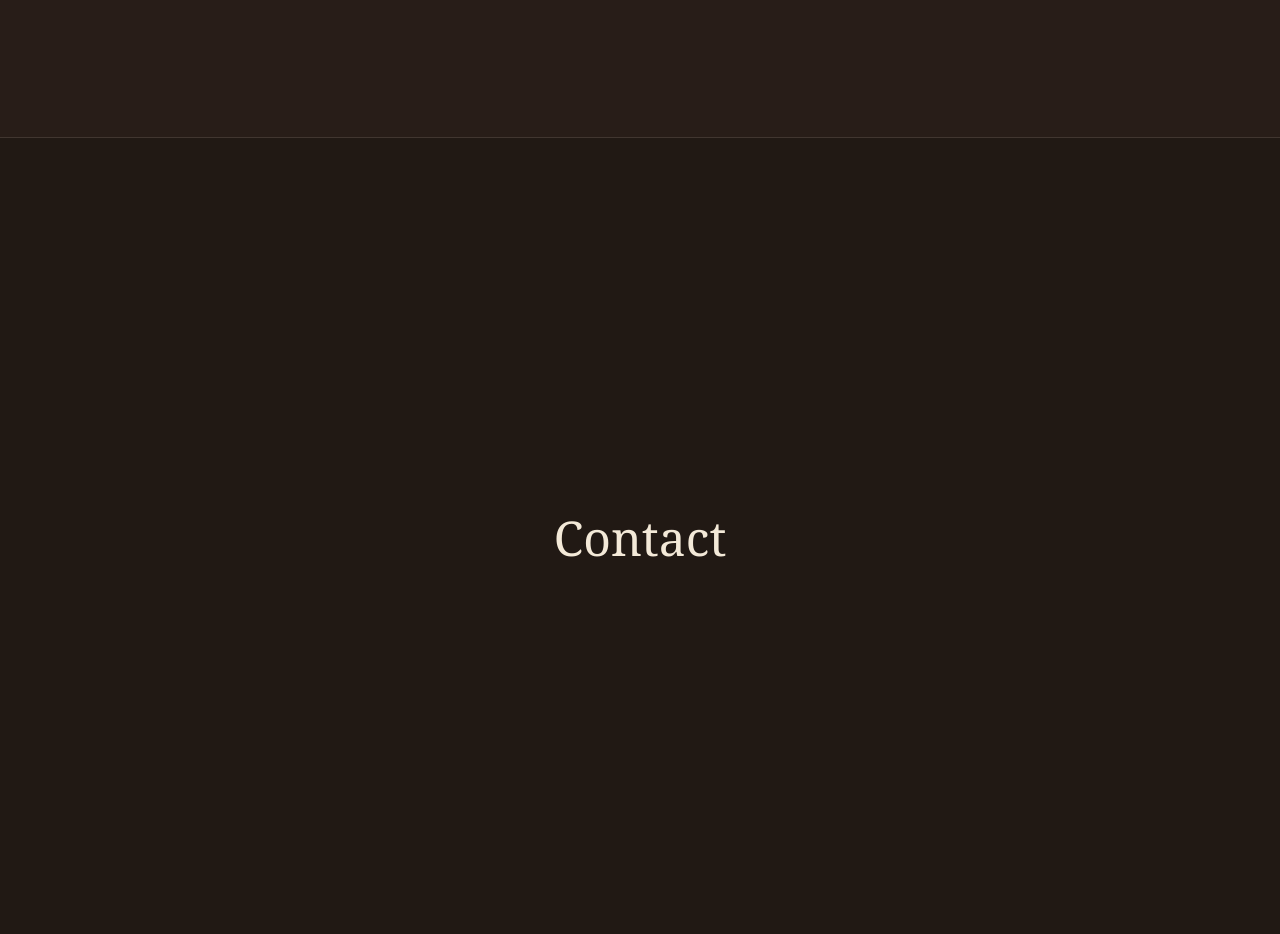
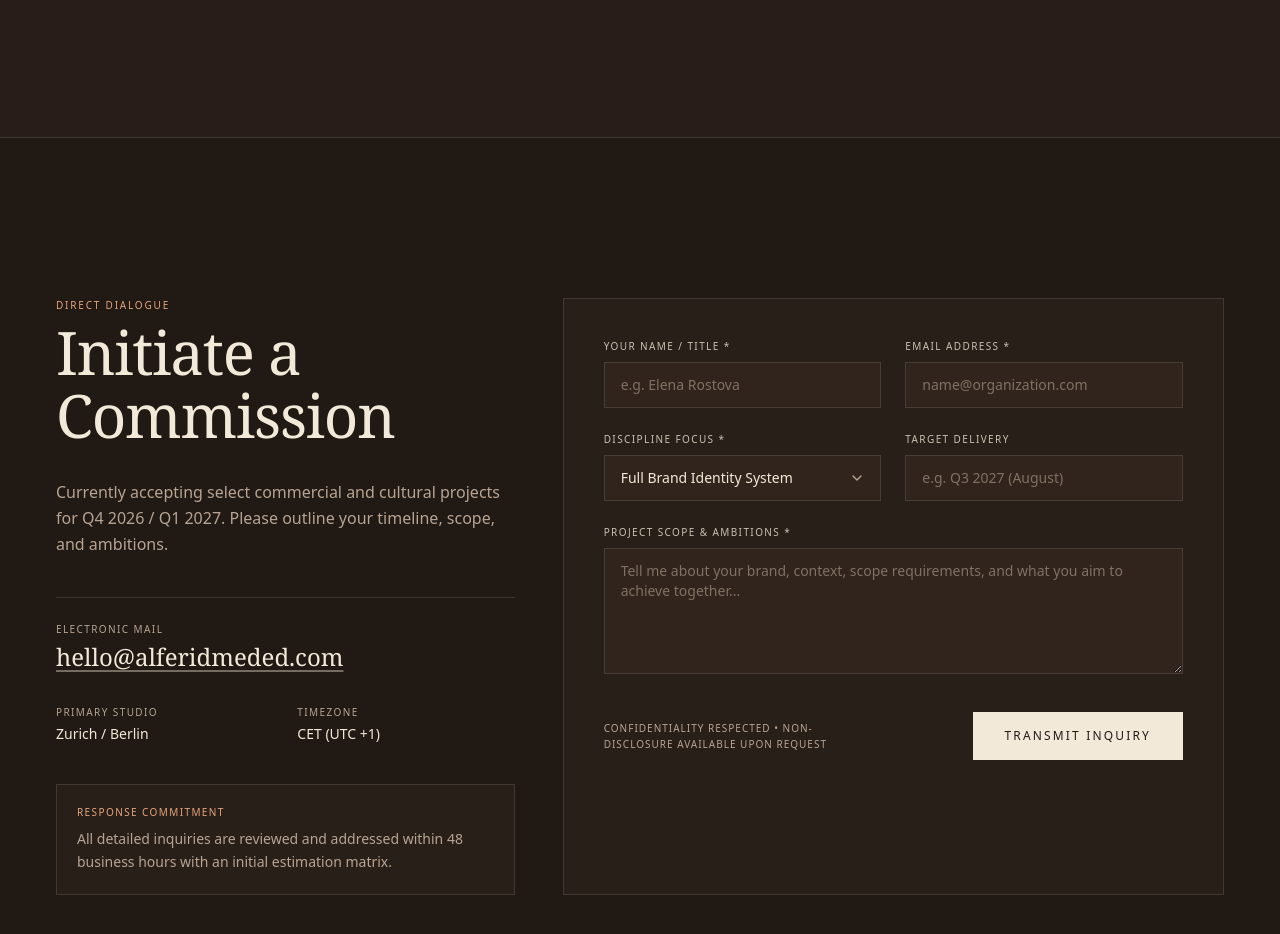
Before and after one commit to Kalx6/alferid-portfolio, a React (Vite) app: page / in a window 1280 px wide. Shown: the part 6440-7374 px from the top of the page. Built offline with nearby package versions, Linux system fonts and the light colour scheme.

Commit message:
feat: add contact section with validated, non-submitting form

```diff
--- /dev/null
+++ b/src/components/sections/Contact.jsx
@@ -0,0 +1,214 @@
+import { useState } from 'react'
+import { ChevronDown } from 'lucide-react'
+import Container from '../ui/Container'
+import Button from '../ui/Button'
+import { contact } from '../../data/contact'
+
+const emailPattern = /^[^\s@]+@[^\s@]+\.[^\s@]+$/
+
+const controlClasses =
+  'w-full border bg-surface-raised/40 px-4 py-3 text-sm text-foreground transition-colors placeholder:text-muted/60 focus:border-highlight/60'
+
+function Field({ id, label, required, error, className = '', children }) {
+  return (
+    <div className={className}>
+      <label
+        htmlFor={id}
+        className="block text-[10px] uppercase tracking-[0.14em] text-foreground/80"
+      >
+        {label}
+        {required && <span aria-hidden="true"> *</span>}
+      </label>
+      <div className="mt-2">{children}</div>
+      {error && (
+        <p id={`${id}-error`} className="mt-2 text-xs text-red-300">
+          {error}
+        </p>
+      )}
+    </div>
+  )
+}
+
+export default function Contact() {
+  const [errors, setErrors] = useState({})
+  const [notice, setNotice] = useState(false)
+
+  const control = (name) => ({
+    id: `contact-${name}`,
+    name,
+    'aria-invalid': errors[name] ? true : undefined,
+    'aria-describedby': errors[name] ? `contact-${name}-error` : undefined,
+    className: `${controlClasses} ${errors[name] ? 'border-red-400/70' : 'border-line'}`,
+  })
+
+  function handleChange(event) {
+    const { name } = event.target
+    setNotice(false)
+    if (errors[name]) {
+      setErrors((prev) => {
+        const next = { ...prev }
+        delete next[name]
+        return next
+      })
+    }
+  }
+
+  function handleSubmit(event) {
+    event.preventDefault()
+    const data = Object.fromEntries(new FormData(event.currentTarget))
+    const next = {}
+
+    if (!data.name.trim()) next.name = 'Please enter your name.'
+    if (!data.email.trim()) next.email = 'Please enter your email address.'
+    else if (!emailPattern.test(data.email.trim())) next.email = 'Please enter a valid email address.'
+    if (!data.scope.trim()) next.scope = 'Please describe your project.'
+
+    setErrors(next)
+    const firstInvalid = Object.keys(next)[0]
+    if (firstInvalid) {
+      setNotice(false)
+      document.getElementById(`contact-${firstInvalid}`)?.focus()
+      return
+    }
+
+    // Prototype: no sending service is connected yet, so nothing is submitted anywhere.
+    setNotice(true)
+  }
+
+  return (
+    <section id="contact" aria-labelledby="contact-heading" className="py-24 lg:py-40">
+      <Container className="grid gap-16 lg:grid-cols-12 lg:gap-12">
+        <div className="lg:col-span-5">
+          <p className="text-[10px] uppercase tracking-[0.18em] text-label">{contact.label}</p>
+          <h2
+            id="contact-heading"
+            className="mt-2 max-w-sm font-serif text-5xl leading-[1.05] tracking-[-0.02em] lg:text-6xl"
+          >
+            {contact.title}
+          </h2>
+          <p className="mt-8 max-w-md leading-relaxed text-muted">{contact.intro}</p>
+
+          <div className="mt-10 border-t border-line pt-6">
+            <p className="text-[10px] uppercase tracking-[0.14em] text-muted">Electronic Mail</p>
+            <a
+              href={`mailto:${contact.email}`}
+              className="mt-1 inline-block font-serif text-2xl underline decoration-foreground/40 underline-offset-4 transition-colors hover:decoration-foreground"
+            >
+              {contact.email}
+            </a>
+
+            <dl className="mt-8 grid grid-cols-2 gap-6">
+              <div>
+                <dt className="text-[10px] uppercase tracking-[0.14em] text-muted">Primary Studio</dt>
+                <dd className="mt-1 text-sm">{contact.studio}</dd>
+              </div>
+              <div>
+                <dt className="text-[10px] uppercase tracking-[0.14em] text-muted">Timezone</dt>
+                <dd className="mt-1 text-sm">{contact.timezone}</dd>
+              </div>
+            </dl>
+          </div>
+
+          <div className="mt-10 border border-line bg-surface/60 p-5">
+            <p className="text-[10px] uppercase tracking-[0.14em] text-label">
+              {contact.response.title}
+            </p>
+            <p className="mt-2 text-sm leading-relaxed text-muted">{contact.response.text}</p>
+          </div>
+        </div>
+
+        <form
+          noValidate
+          onSubmit={handleSubmit}
+          onChange={handleChange}
+          aria-label="Project inquiry"
+          className="border border-line bg-surface/60 p-6 sm:p-8 lg:col-span-7 lg:p-10"
+        >
+          <div className="grid gap-6 sm:grid-cols-2">
+            <Field id="contact-name" label="Your Name / Title" required error={errors.name}>
+              <input
+                type="text"
+                autoComplete="name"
+                placeholder="e.g. Elena Rostova"
+                aria-required="true"
+                {...control('name')}
+              />
+            </Field>
+            <Field id="contact-email" label="Email Address" required error={errors.email}>
+              <input
+                type="email"
+                autoComplete="email"
+                placeholder="name@organization.com"
+                aria-required="true"
+                {...control('email')}
+              />
+            </Field>
+
+            <Field id="contact-discipline" label="Discipline Focus" required>
+              <div className="relative">
+                <select
+                  defaultValue={contact.disciplines[0]}
+                  {...control('discipline')}
+                  className={`${control('discipline').className} appearance-none pr-10`}
+                >
+                  {contact.disciplines.map((option) => (
+                    <option key={option} value={option} className="bg-surface">
+                      {option}
+                    </option>
+                  ))}
+                </select>
+                <ChevronDown
+                  size={16}
+                  aria-hidden="true"
+                  className="pointer-events-none absolute right-4 top-1/2 -translate-y-1/2 text-muted"
+                />
+              </div>
+            </Field>
+            <Field id="contact-delivery" label="Target Delivery">
+              <input type="text" placeholder="e.g. Q3 2027 (August)" {...control('delivery')} />
+            </Field>
+
+            <Field
+              id="contact-scope"
+              label="Project Scope & Ambitions"
+              required
+              error={errors.scope}
+              className="sm:col-span-2"
+            >
+              <textarea
+                rows={5}
+                placeholder="Tell me about your brand, context, scope requirements, and what you aim to achieve together..."
+                aria-required="true"
+                {...control('scope')}
+                className={`${control('scope').className} resize-y`}
+              />
+            </Field>
+          </div>
+
+          <div className="mt-8 flex flex-col gap-6 sm:flex-row sm:items-center sm:justify-between">
+            <p className="max-w-[16rem] text-[10px] uppercase leading-relaxed tracking-[0.1em] text-muted">
+              {contact.confidentiality}
+            </p>
+            <Button type="submit" variant="solid" className="px-8 py-4">
+              Transmit Inquiry
+            </Button>
+          </div>
+
+          {notice && (
+            <p
+              role="status"
+              className="mt-8 border border-accent/60 bg-accent/10 p-4 text-sm leading-relaxed text-foreground"
+            >
+              This form isn&rsquo;t connected to a sending service yet, so nothing was sent. For now,
+              please email{' '}
+              <a href={`mailto:${contact.email}`} className="underline underline-offset-4">
+                {contact.email}
+              </a>
+              .
+            </p>
+          )}
+        </form>
+      </Container>
+    </section>
+  )
+}
--- /dev/null
+++ b/src/data/contact.js
@@ -0,0 +1,22 @@
+// Placeholder content from the Stitch mockup: replace with verified contact details.
+export const contact = {
+  label: 'Direct Dialogue',
+  title: 'Initiate a Commission',
+  intro:
+    'Currently accepting select commercial and cultural projects for Q4 2026 / Q1 2027. Please outline your timeline, scope, and ambitions.',
+  email: 'hello@alferidmeded.com',
+  studio: 'Zurich / Berlin',
+  timezone: 'CET (UTC +1)',
+  response: {
+    title: 'Response Commitment',
+    text: 'All detailed inquiries are reviewed and addressed within 48 business hours with an initial estimation matrix.',
+  },
+  disciplines: [
+    'Full Brand Identity System',
+    'Editorial & Publication Design',
+    'Poster & Spatial Graphics',
+    'Digital & Kinetic Direction',
+    'Other / Not sure yet',
+  ],
+  confidentiality: 'Confidentiality respected \u2022 Non-disclosure available upon request',
+}
--- a/src/pages/Home.jsx
+++ b/src/pages/Home.jsx
@@ -4,6 +4,7 @@ import SelectedWork from '../components/sections/SelectedWork'
 import Philosophy from '../components/sections/Philosophy'
 import Services from '../components/sections/Services'
 import Process from '../components/sections/Process'
+import Contact from '../components/sections/Contact'
 
 export default function Home() {
   return (
@@ -14,11 +15,7 @@ export default function Home() {
       <Philosophy />
       <Services />
       <Process />
-
-      {/* TEMPORARY: replaced by the real Contact section next */}
-      <section id="contact" className="grid min-h-screen place-items-center border-b border-line">
-        <h2 className="font-serif text-5xl">Contact</h2>
-      </section>
+      <Contact />
     </main>
   )
 }
```
